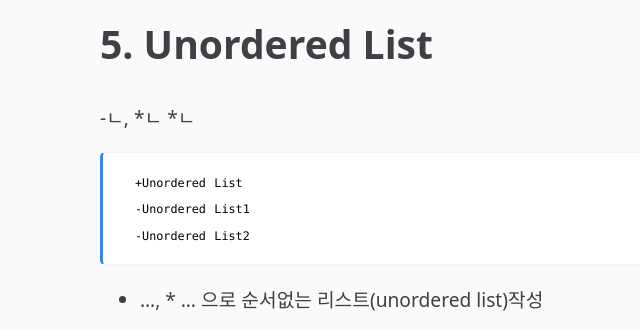
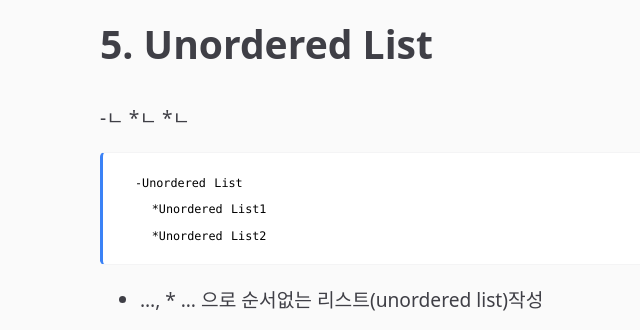
Before and after one commit to ckdals20213063/changminlee.github.io, a Jekyll site: the page built from _posts/2021/2021-12-15-Markdown.md, in a window 1280 px wide and 900 px high, scrolled down 2003 px. Shown: the part 156-486 px from the top of the window, without its empty margins (212-852 px from the left). Built offline with Jekyll 4.4.1, drawn with Linux system fonts in a browser that asks for light colours; comment, search, counter and statistics services are not loaded.

```diff
--- a/_posts/2021/2021-12-15-Markdown.md
+++ b/_posts/2021/2021-12-15-Markdown.md
@@ -58,13 +58,13 @@ __bold__
 
 # 5. Unordered List
 
--ㄴ,
-*ㄴ
-*ㄴ
+-ㄴ
+  *ㄴ
+  *ㄴ
 {% highlight ruby %}
-+Unordered List
--Unordered List1
--Unordered List2
+-Unordered List
+  *Unordered List1
+  *Unordered List2
 {% endhighlight %}
 - ..., * ... 으로 순서없는 리스트(unordered list)작성
 
```
